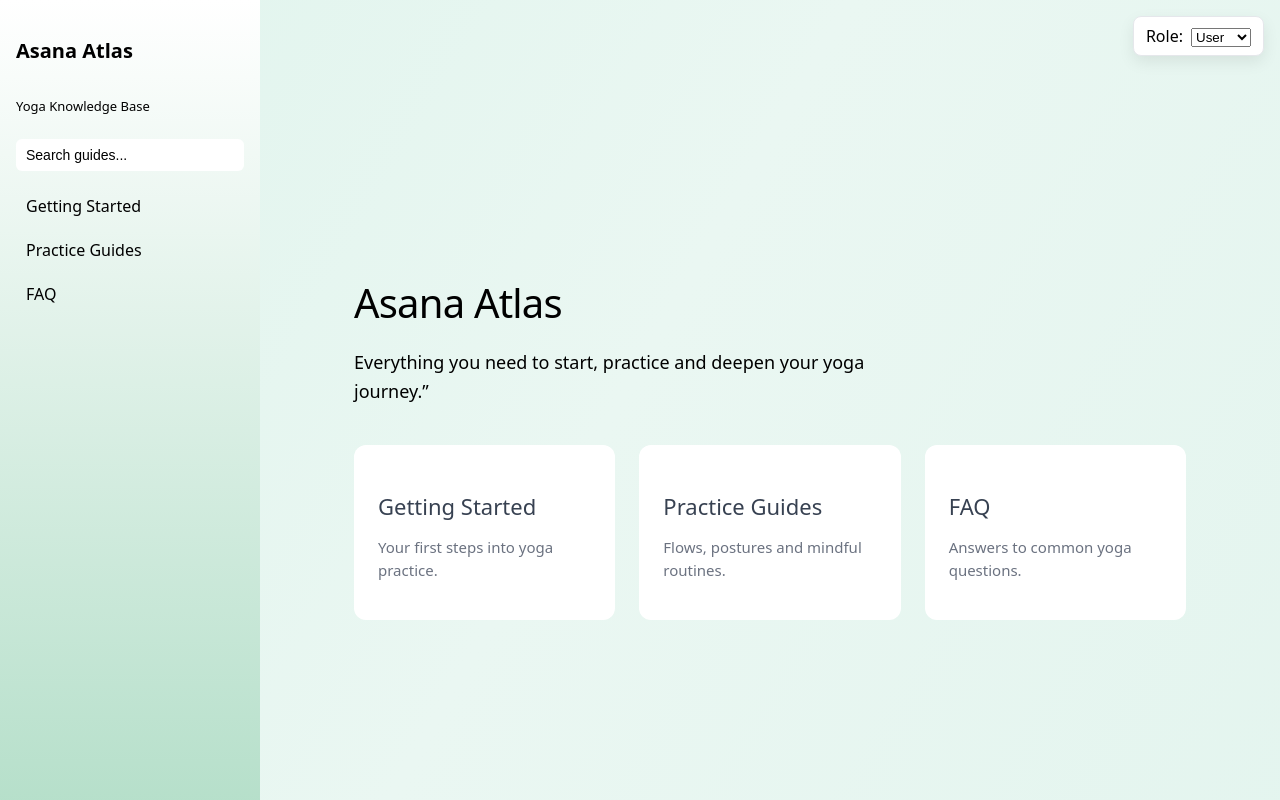
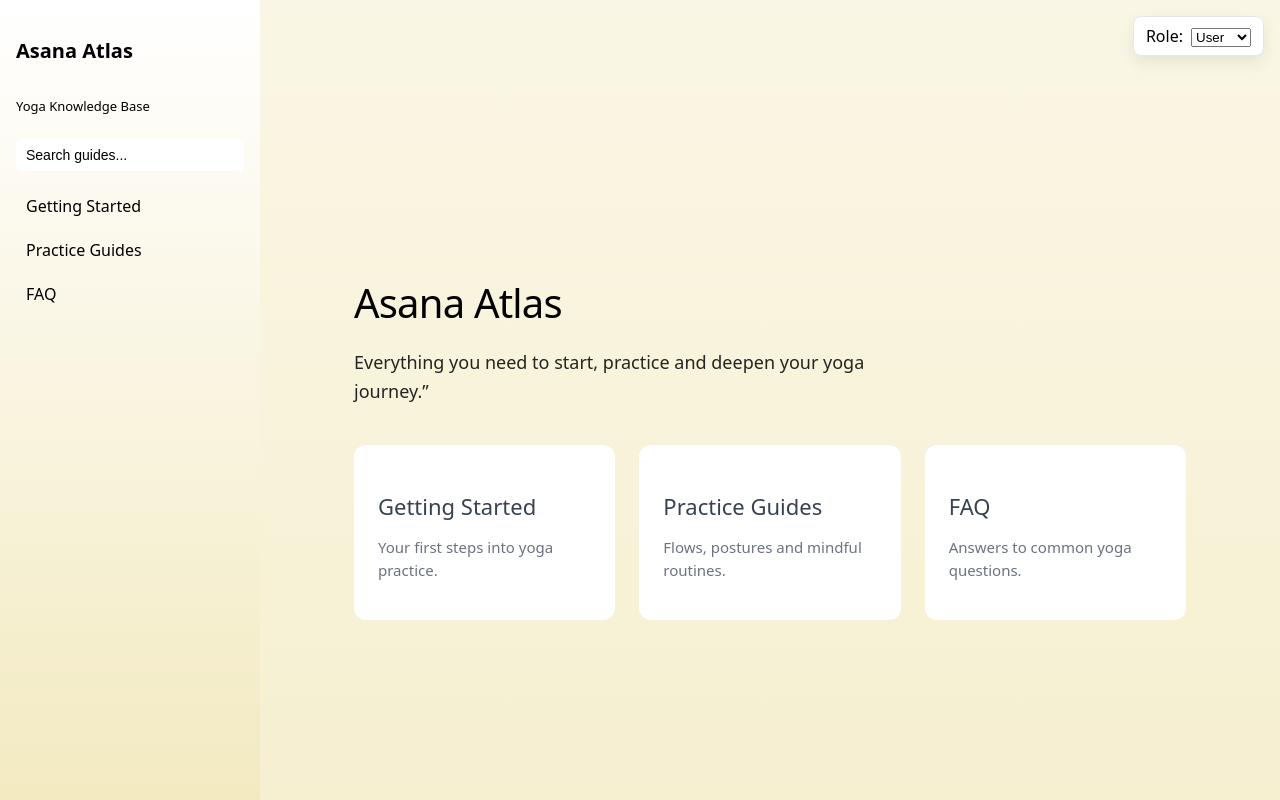
Before and after one commit to Mariaguerrero95/zano-frontend-test, a React (Vite) app: page / in a window 1280 px wide. Shown: the top 800 px of the page. Built offline with nearby package versions, Linux system fonts and the light colour scheme.

Commit message:
change of background color

```diff
--- a/src/index.css
+++ b/src/index.css
@@ -43,11 +43,9 @@ body {
   padding: 48px 24px;
   min-height: 100vh;
   background: linear-gradient(
-    120deg,
-    #e6f4ee,
-    #d8f2e9,
-    #eaf7f2,
-    #dff3ec
+    180deg,
+    #ffffff 0%,
+    #f0e5b2 100%
   );
   background-size: 300% 300%;
   animation: zenFlow 12s ease-in-out infinite;
--- a/src/styles/HomePage.css
+++ b/src/styles/HomePage.css
@@ -6,16 +6,16 @@
     margin: 0;
 }
 .home-hero h1 {
-    font-size: 48px;
-    font-weight: 500;
+    font-size: 56px;
+    font-weight: 300;
+    letter-spacing: -0.02em;
     margin-bottom: 16px;
-    letter-spacing: -0.02em;
 }
 .home-subtitle {
-    max-width: 520px;
     font-size: 18px;
     line-height: 1.6;
-    margin-bottom: 56px;
+    max-width: 520px;
+    opacity: 0.85;
     color: #4b5563;
 }
 .home-cards {
@@ -33,6 +33,19 @@
     border: 1px solid rgba(0, 0, 0, 0.06);
     transition: transform 0.4s ease, box-shadow 0.4s ease;
 }
+.home-card {
+    animation: floatIn 0.8s ease forwards;
+}
+    @keyframes floatIn {
+        from {
+        opacity: 0;
+        transform: translateY(24px);
+        }
+        to {
+        opacity: 1;
+        transform: translateY(0);
+        }
+}
 .home-card h3 {
     margin-bottom: 10px;
     font-size: 18px;
--- a/src/styles/Sidebar.css
+++ b/src/styles/Sidebar.css
@@ -3,7 +3,7 @@
     background: linear-gradient(
     180deg,
     #ffffff 0%,
-    #a5d8be 100%
+    #f0e5b2 100%
 );
     border-right: 1px solid var(--color-border);
     padding: 20px 16px;
```
